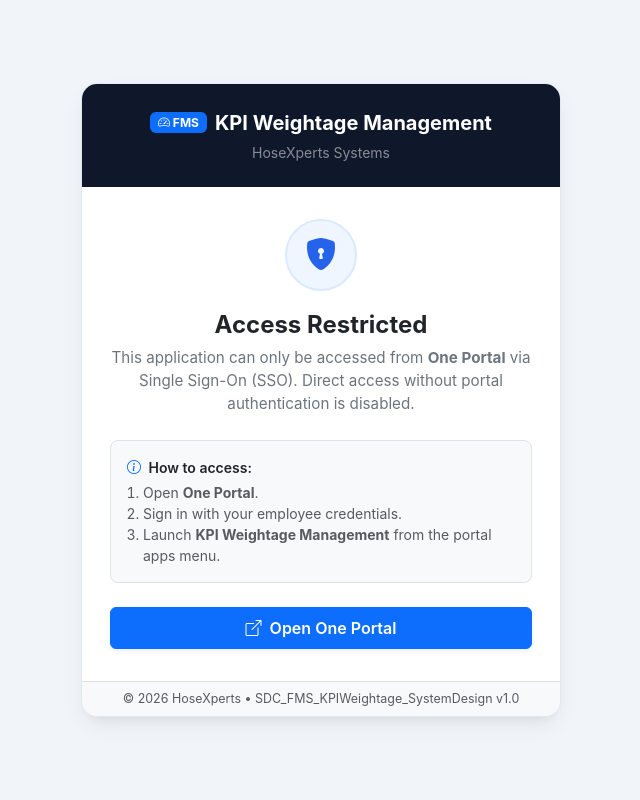
After one commit to ithosexperts/FMS-KPI-Weightage-Management, a FastAPI app: template app/templates/sso_required.html in a window 1280 px wide. The commit adds this page. Shown: the whole page, without its empty margins (319-959 px from the left). Run offline with FastAPI, Linux system fonts and the light colour scheme; the template is opened without the code that fills it, so the values that code supplies are empty.

Commit message:
feat(auth): remove logout button and enforce SSO-only access with access restricted screen

```diff
--- a/app/config.py
+++ b/app/config.py
@@ -38,6 +38,7 @@ class Settings(BaseSettings):
     default_role_id: int = 99
 
     # One Portal Single Sign-On (SSO) configuration
+    one_portal_url: str = "https://one-portal-blmn.onrender.com"
     kpi_sso_secret: str = "HoseXperts_OnePortal_SSO_Secret_2026_Key_Secure"
     sso_session_minutes: int = 480
     sso_cookie_name: str = "kpi_sso_session"
--- a/app/static/js/weightage.js
+++ b/app/static/js/weightage.js
@@ -463,7 +463,7 @@ async function loadCurrentWeightage(empCode) {
             const isApprover = window.CURRENT_USER ? !!window.CURRENT_USER.is_approver : true;
             if (!isApprover) {
                 btnMarkInact.disabled = true;
-                btnMarkInact.title = "Approver access required via One Portal SSO";
+                btnMarkInact.title = "Approver role required to mark a doer inactive";
                 btnMarkInact.classList.add("opacity-50");
             } else if (isDoerOnFmsConfig) {
                 btnMarkInact.disabled = true;
@@ -836,7 +836,7 @@ function openMarkInactiveModal() {
     if (!selectedDoer) return;
     const isApprover = window.CURRENT_USER ? !!window.CURRENT_USER.is_approver : true;
     if (!isApprover) {
-        alert("Approver access required via One Portal SSO to mark a doer inactive.");
+        alert("Approver role required to mark a doer inactive.");
         return;
     }
 
--- /dev/null
+++ b/app/templates/sso_required.html
@@ -0,0 +1,90 @@
+<!DOCTYPE html>
+<html lang="en">
+<head>
+    <meta charset="UTF-8">
+    <meta name="viewport" content="width=device-width, initial-scale=1.0">
+    <title>Access via One Portal - KPI Weightage Management</title>
+    <!-- Bootstrap 5.3 CSS -->
+    <link href="https://cdn.jsdelivr.net/npm/bootstrap@5.3.3/dist/css/bootstrap.min.css" rel="stylesheet">
+    <!-- Bootstrap Icons -->
+    <link href="https://cdn.jsdelivr.net/npm/bootstrap-icons@1.11.3/font/bootstrap-icons.min.css" rel="stylesheet">
+    <style>
+        body {
+            background-color: #f1f5f9;
+            min-height: 100vh;
+            display: flex;
+            align-items: center;
+            justify-content: center;
+            font-family: -apple-system, BlinkMacSystemFont, "Segoe UI", Roboto, "Helvetica Neue", Arial, sans-serif;
+            margin: 0;
+            padding: 20px;
+        }
+        .sso-card {
+            max-width: 480px;
+            width: 100%;
+            background: #ffffff;
+            border-radius: 16px;
+            box-shadow: 0 10px 25px -5px rgba(0, 0, 0, 0.08), 0 8px 10px -6px rgba(0, 0, 0, 0.05);
+            border: 1px solid #e2e8f0;
+            overflow: hidden;
+        }
+        .sso-card-header {
+            background: #0f172a;
+            color: #ffffff;
+            padding: 24px;
+            text-align: center;
+        }
+        .sso-card-body {
+            padding: 32px 28px;
+            text-align: center;
+        }
+        .icon-circle {
+            width: 72px;
+            height: 72px;
+            border-radius: 50%;
+            background-color: #eff6ff;
+            color: #2563eb;
+            display: inline-flex;
+            align-items: center;
+            justify-content: center;
+            margin-bottom: 20px;
+            font-size: 2rem;
+            border: 2px solid #dbeafe;
+        }
+    </style>
+</head>
+<body>
+    <div class="sso-card">
+        <div class="sso-card-header">
+            <div class="d-flex align-items-center justify-content-center gap-2 mb-1">
+                <span class="badge bg-primary px-2 py-1"><i class="bi bi-speedometer2"></i> FMS</span>
+                <span class="fw-bold fs-5">KPI Weightage Management</span>
+            </div>
+            <div class="small text-white-50">HoseXperts Systems</div>
+        </div>
+        <div class="sso-card-body">
+            <div class="icon-circle">
+                <i class="bi bi-shield-lock-fill"></i>
+            </div>
+            <h4 class="fw-bold text-dark mb-2">Access Restricted</h4>
+            <p class="text-secondary mb-4" style="font-size: 0.95rem; line-height: 1.5;">
+                This application can only be accessed from <strong>One Portal</strong> via Single Sign-On (SSO). Direct access without portal authentication is disabled.
+            </p>
+            <div class="p-3 bg-light rounded-3 text-start small text-muted mb-4 border">
+                <div class="fw-semibold text-dark mb-1"><i class="bi bi-info-circle text-primary me-1"></i> How to access:</div>
+                <ol class="mb-0 ps-3">
+                    <li>Open <strong>One Portal</strong>.</li>
+                    <li>Sign in with your employee credentials.</li>
+                    <li>Launch <strong>KPI Weightage Management</strong> from the portal apps menu.</li>
+                </ol>
+            </div>
+            <a href="{{ portal_url or 'https://one-portal-blmn.onrender.com' }}" class="btn btn-primary w-100 py-2 fw-semibold shadow-sm d-flex align-items-center justify-content-center gap-2">
+                <i class="bi bi-box-arrow-up-right"></i> Open One Portal
+            </a>
+        </div>
+        <div class="bg-light py-2 text-center text-muted border-top small" style="font-size: 0.78rem;">
+            &copy; 2026 HoseXperts &bull; SDC_FMS_KPIWeightage_SystemDesign v1.0
+        </div>
+    </div>
+</body>
+</html>
```
Also changed, not shown: app/routers/weightage.py (+46 -14 lines), app/templates/base.html (+2 -7 lines), app/templates/weightage.html (+6 -6 lines).
